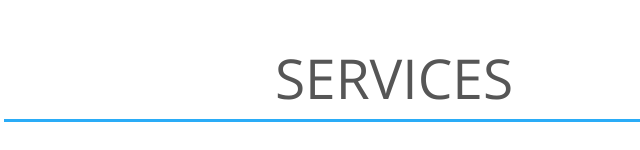
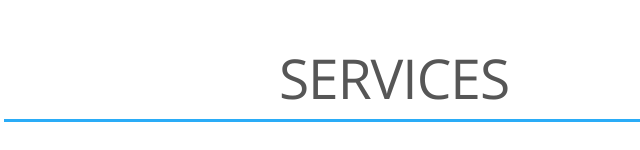
Before and after one commit to stolarczykt/company-page-template, a website: page index.html in a window 1280 px wide. Shown: the part 802-952 px from the top of the page, 246-886 px from the left. Drawn offline with nearby package versions, Linux system fonts and the light colour scheme; some packages are replaced by stand-ins of ours; files that its build step writes are made by us from their sources.

Commit message:
headers styling

```diff
--- a/less/styles.less
+++ b/less/styles.less
@@ -54,6 +54,8 @@ i {
 }
 
 .section-header h1, .section-header-inverted h1 {
+  font-weight: 300;
+  letter-spacing: -1px;
   font-size: 55px;
 }
 
```
